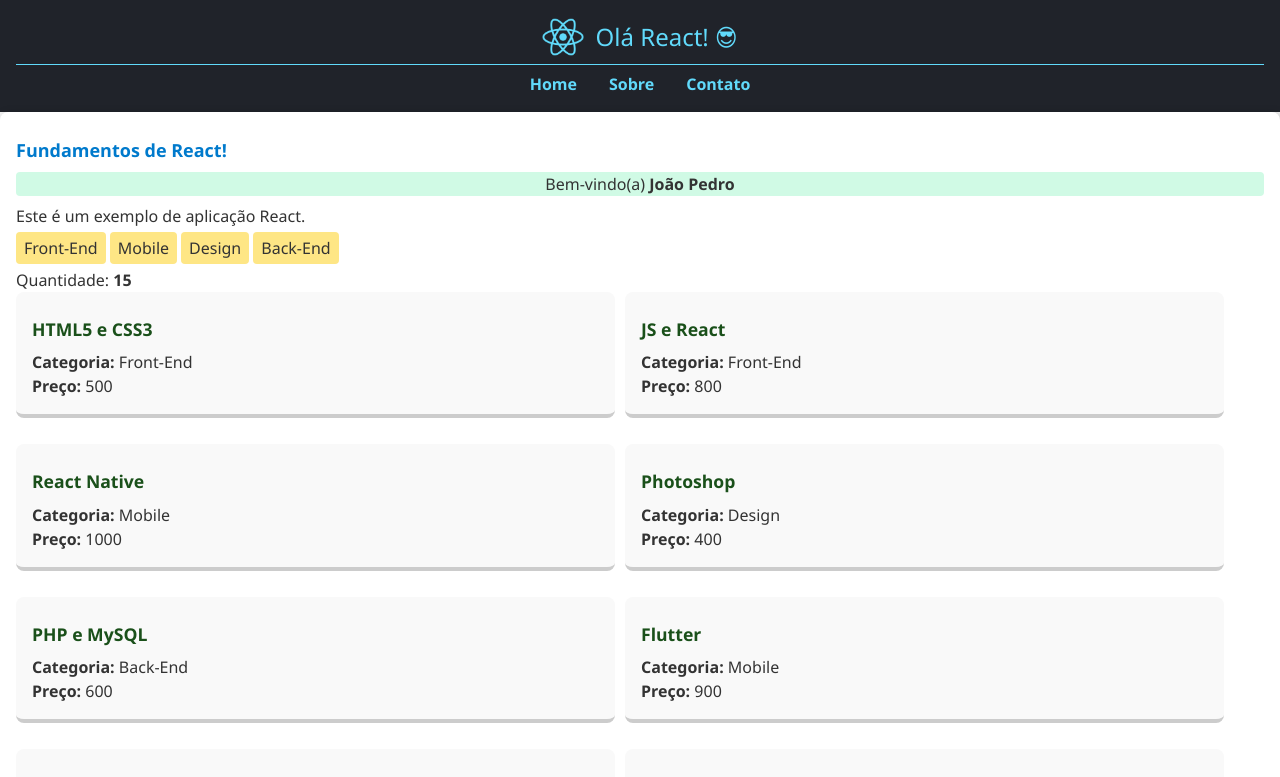
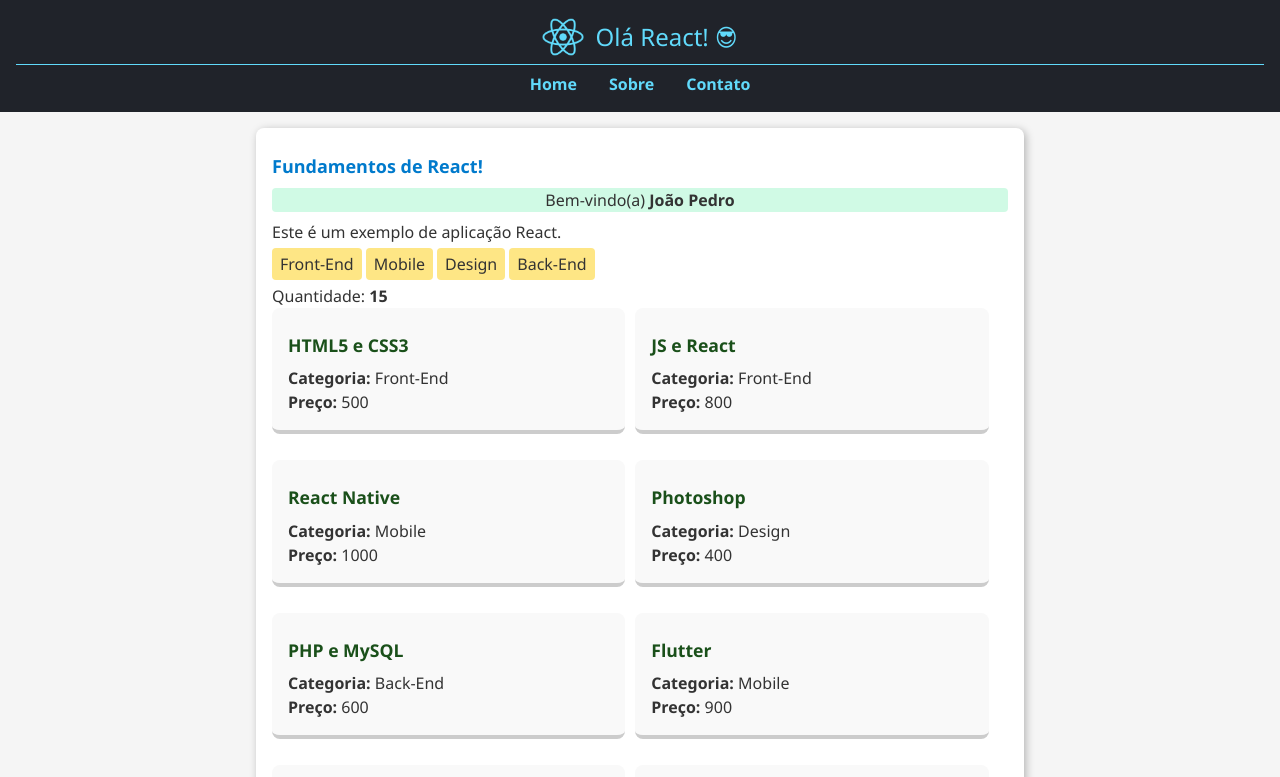
Before and after one commit to joaopedro-style/react-fundamentos, a React (Vite) app: page / in a window 1280 px wide. Shown: the top 777 px of the page. Built offline with nearby package versions, Linux system fonts and the light colour scheme.

Commit message:
Configura prop children

```diff
--- a/src/App.tsx
+++ b/src/App.tsx
@@ -4,18 +4,20 @@
 import Contato from "./pages/Contato";
 import Sobre from "./pages/Sobre";
 import Home from "./pages/Home";
+import Container from "./components/Container/Container";
 
 export default function App() {
   return (
     <>
       <Cabecalho />
 
-      <Routes>
-        <Route path="/" element={<Home />} />
-        <Route path="/sobre" element={<Sobre />} />
-        <Route path="/contato" element={<Contato />} />
-      </Routes>
-
+      <Container>
+        <Routes>
+          <Route path="/" element={<Home />} />
+          <Route path="/sobre" element={<Sobre />} />
+          <Route path="/contato" element={<Contato />} />
+        </Routes>
+      </Container>
       <Rodape />
     </>
   );
--- a/src/components/Container/Container.tsx
+++ b/src/components/Container/Container.tsx
@@ -1,4 +1,11 @@
+import type { ReactNode } from "react";
 import estilos from "./Container.module.css";
-export default function Container() {
-  return <main className={estilos.container}></main>;
+
+type ContainerProps = {
+  children: ReactNode;
+};
+
+/* Sempre que você quiser que o componente (Container neste caso) aceite conteúdo JSX dentro dele, o tipo correto para a prop children é ReactNode, que cobre qualquer coisa renderizável no JSX (elementos, texto etc) */
+export default function Container({ children }: ContainerProps) {
+  return <main className={estilos.container}>{children}</main>;
 }
```
